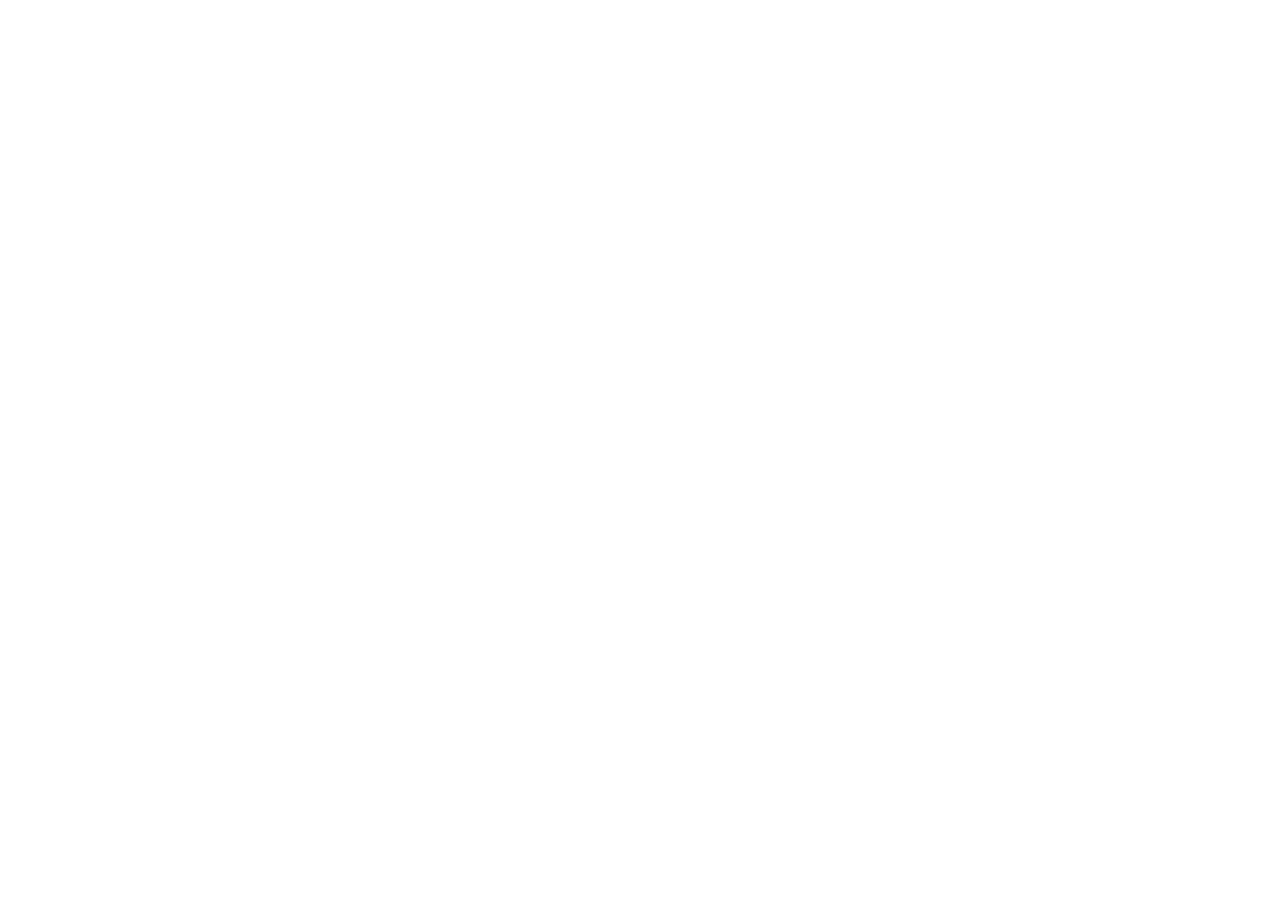
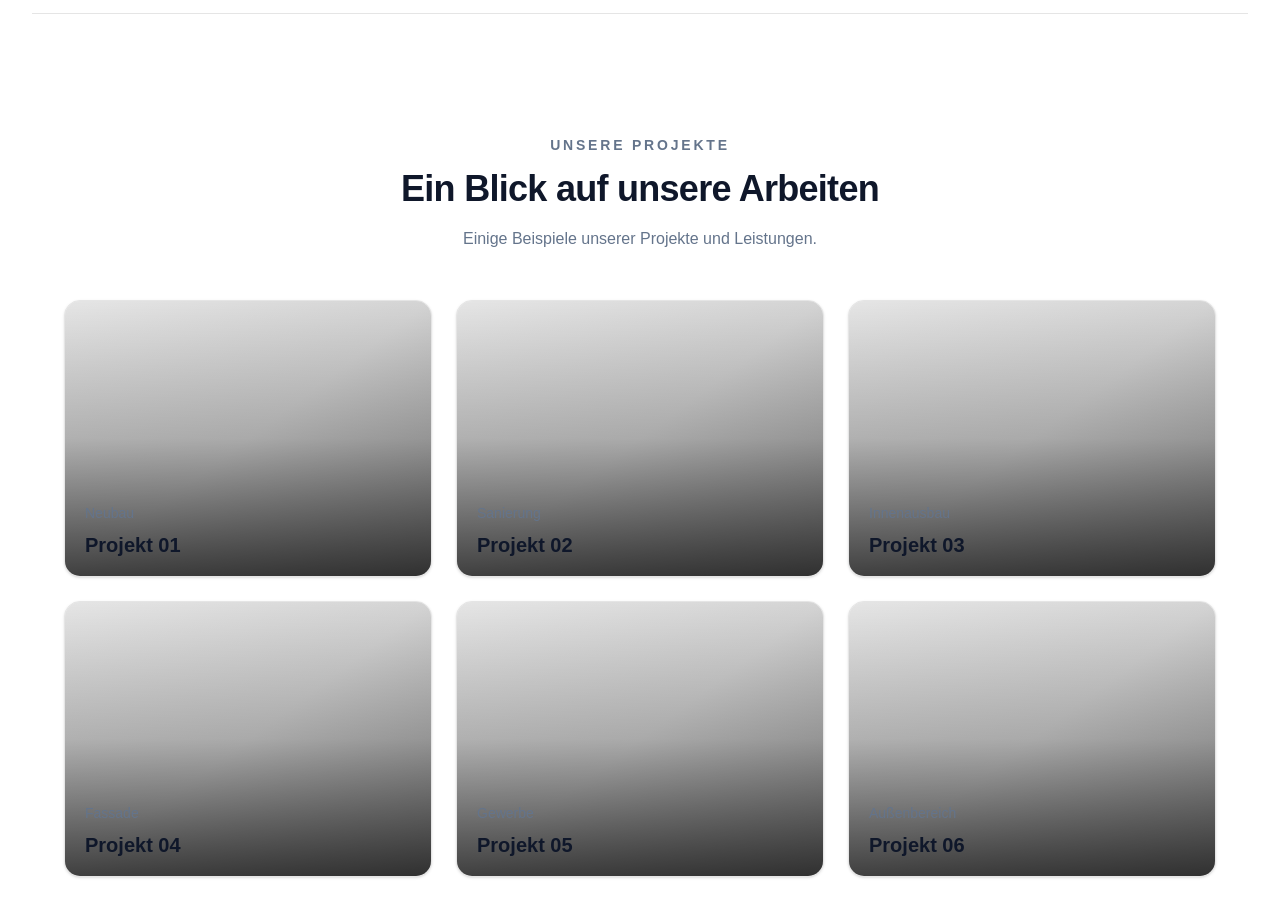
Before and after one commit to stickd/bauunternehmen-landing, a Next.js app: page / in a window 1280 px wide. Shown: the part 1840-2757 px from the top of the page. Before the commit the page ends 1909 px from the top, so only its background shows below. Built offline with nearby package versions, Linux system fonts and the light colour scheme.

Commit message:
feat: add projects gallery section with placeholder cards

```diff
--- a/src/app/page.tsx
+++ b/src/app/page.tsx
@@ -1,5 +1,6 @@
 import About from "@/components/sections/About";
 import Hero from "@/components/sections/Hero";
+import ProjectsGallery from "@/components/sections/ProjectsGallery";
 import Services from "@/components/sections/Services";
 
 export default function HomePage() {
@@ -10,6 +11,8 @@
       <Services />
       <div className="h-px w-full bg-neutral-200 my-10" />
       <About />
+      <div className="h-px w-full bg-neutral-200 my-10" />
+      <ProjectsGallery />
     </main>
   );
 }
--- /dev/null
+++ b/src/components/sections/ProjectsGallery.tsx
@@ -0,0 +1,68 @@
+const projects = [
+  {
+    title: "Projekt 01",
+    category: "Neubau",
+  },
+  {
+    title: "Projekt 02",
+    category: "Sanierung",
+  },
+  {
+    title: "Projekt 03",
+    category: "Innenausbau",
+  },
+  {
+    title: "Projekt 04",
+    category: "Fassade",
+  },
+  {
+    title: "Projekt 05",
+    category: "Gewerbe",
+  },
+  {
+    title: "Projekt 06",
+    category: "Außenbereich",
+  },
+];
+
+export default function ProjectsGallery() {
+  return (
+    <section id="projects" className="bg-white py-20">
+      <div className="mx-auto max-w-7xl px-6 lg:px-8">
+        <div className="mx-auto mb-12 max-w-2xl text-center">
+          <p className="mb-3 text-sm font-semibold uppercase tracking-[0.2em] text-orange-600">
+            Unsere Projekte
+          </p>
+          <h2 className="text-3xl font-bold tracking-tight text-neutral-900 sm:text-4xl">
+            Ein Blick auf unsere Arbeiten
+          </h2>
+          <p className="mt-4 text-base leading-7 text-neutral-600">
+            Einige Beispiele unserer Projekte und Leistungen.
+          </p>
+        </div>
+
+        <div className="grid gap-6 sm:grid-cols-2 lg:grid-cols-3">
+          {projects.map((project) => (
+            <article
+              key={project.title}
+              className="group relative overflow-hidden rounded-2xl border border-neutral-200 bg-neutral-100 shadow-sm transition duration-300 hover:-translate-y-1 hover:shadow-xl"
+            >
+              <div className="aspect-[4/3] bg-gradient-to-br from-neutral-200 via-neutral-300 to-neutral-400" />
+
+              <div className="absolute inset-0 bg-gradient-to-t from-black/70 via-black/20 to-transparent" />
+
+              <div className="absolute inset-x-0 bottom-0 p-5">
+                <p className="mb-2 text-sm font-medium text-orange-300">
+                  {project.category}
+                </p>
+                <h3 className="text-xl font-semibold text-white">
+                  {project.title}
+                </h3>
+              </div>
+            </article>
+          ))}
+        </div>
+      </div>
+    </section>
+  );
+}
```
